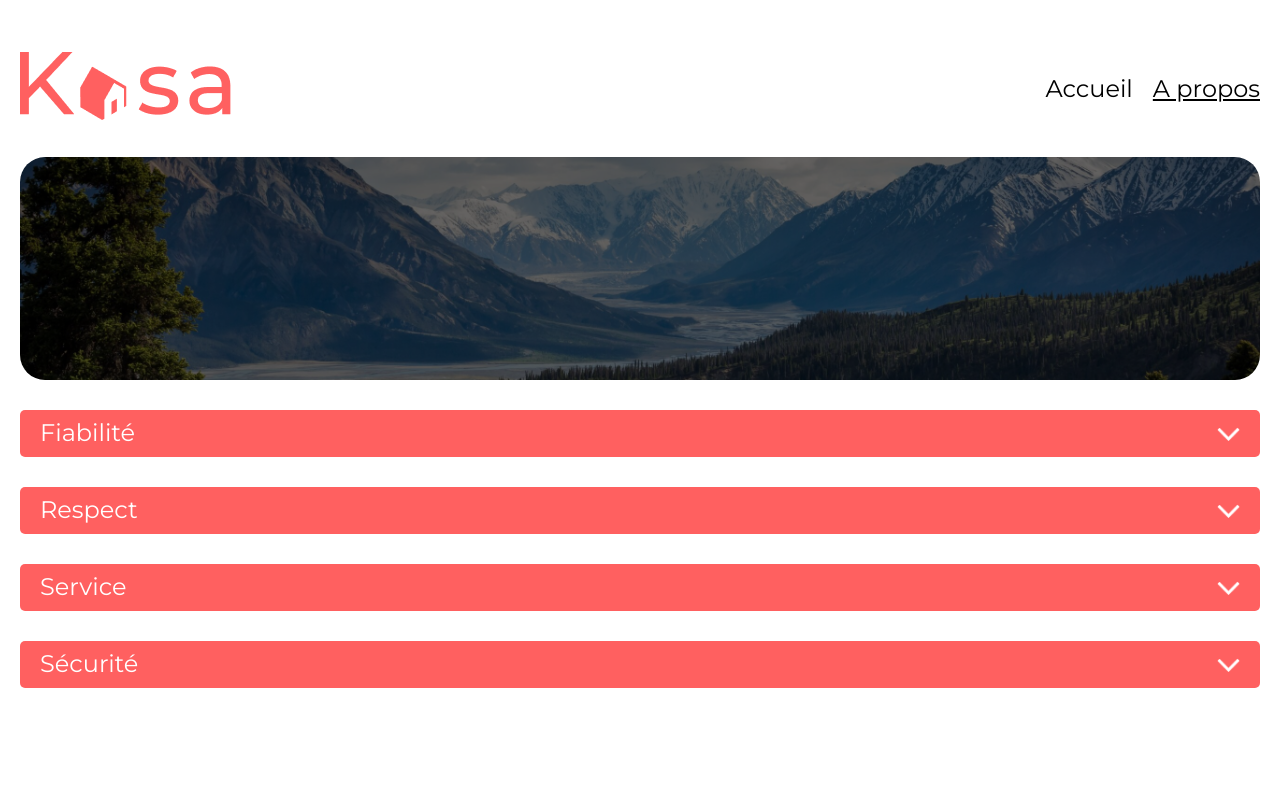
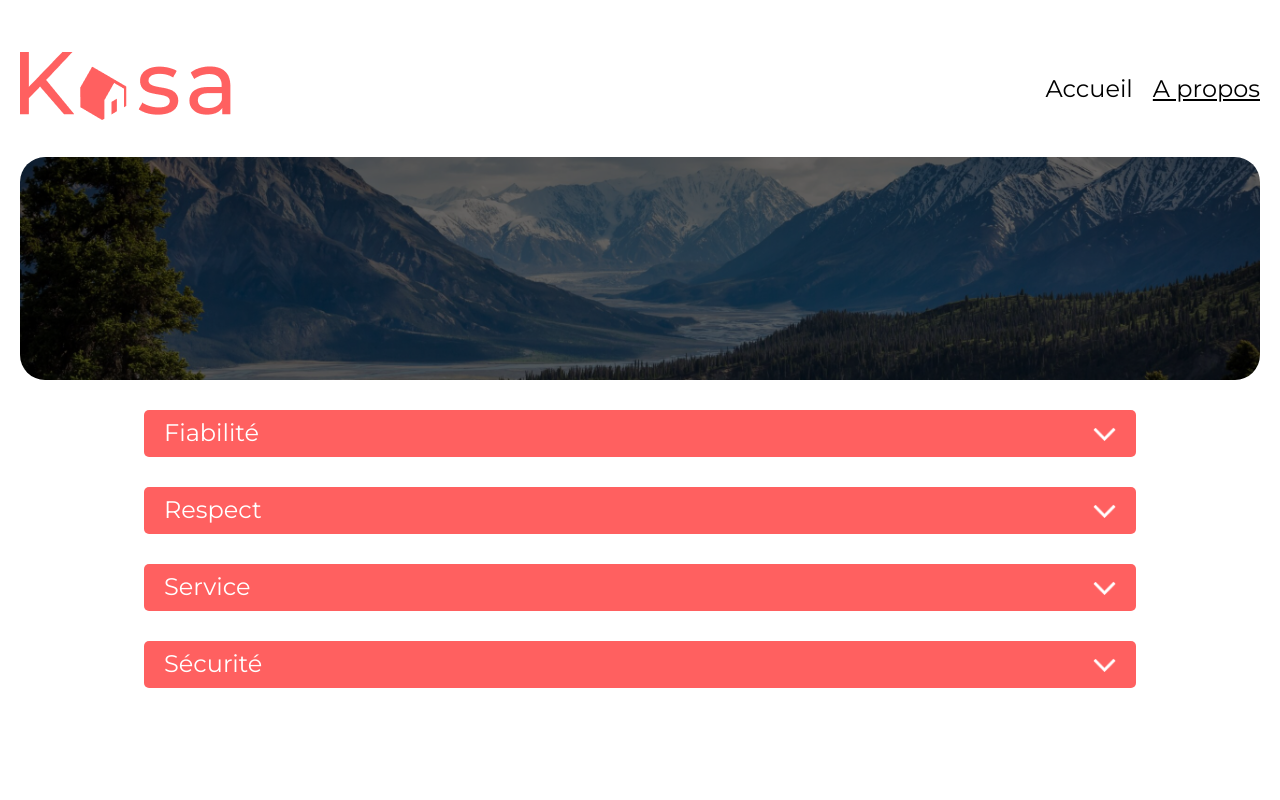
Before and after one commit to SallAbdou/p11, a React (Create React App) app: page /about in a window 1280 px wide. Shown: the top 800 px of the page. Built offline with nearby package versions, Linux system fonts and the light colour scheme.

Commit message:
final scss

```diff
--- a/src/style/About.scss
+++ b/src/style/About.scss
@@ -3,7 +3,11 @@
 
     .dropdown-container {
         margin-top: 30px;
+        width: 80%;
+        margin-left: auto;
+        margin-right: auto;
     }
+
 }
 
 @media screen and (max-width: 748px) {
@@ -12,6 +16,10 @@
 
         .container-dropdowns {
             padding: 28px;
+
+            .dropdown-container {
+                width: 100%;
+            }
         }
     }
 }
--- a/src/style/Home.scss
+++ b/src/style/Home.scss
@@ -20,6 +20,7 @@
 
 @media screen and (max-width: 748px) {
     .home {
+        margin-top: 0;
 
         .gallery {
             background-color: unset;
--- a/src/style/index.scss
+++ b/src/style/index.scss
@@ -21,6 +21,8 @@ body {
   div#root {
     margin-top: 50px;
     height: 100%;
+    margin-left: 20px;
+    margin-right: 20px;
 
     header {
       max-width: $maxWidth;
@@ -42,6 +44,8 @@ body {
     div#root {
       margin-bottom: 209px;
       margin-top: 0;
+      margin-left: 0;
+      margin-right: 0;
     }
   }
 }
```
